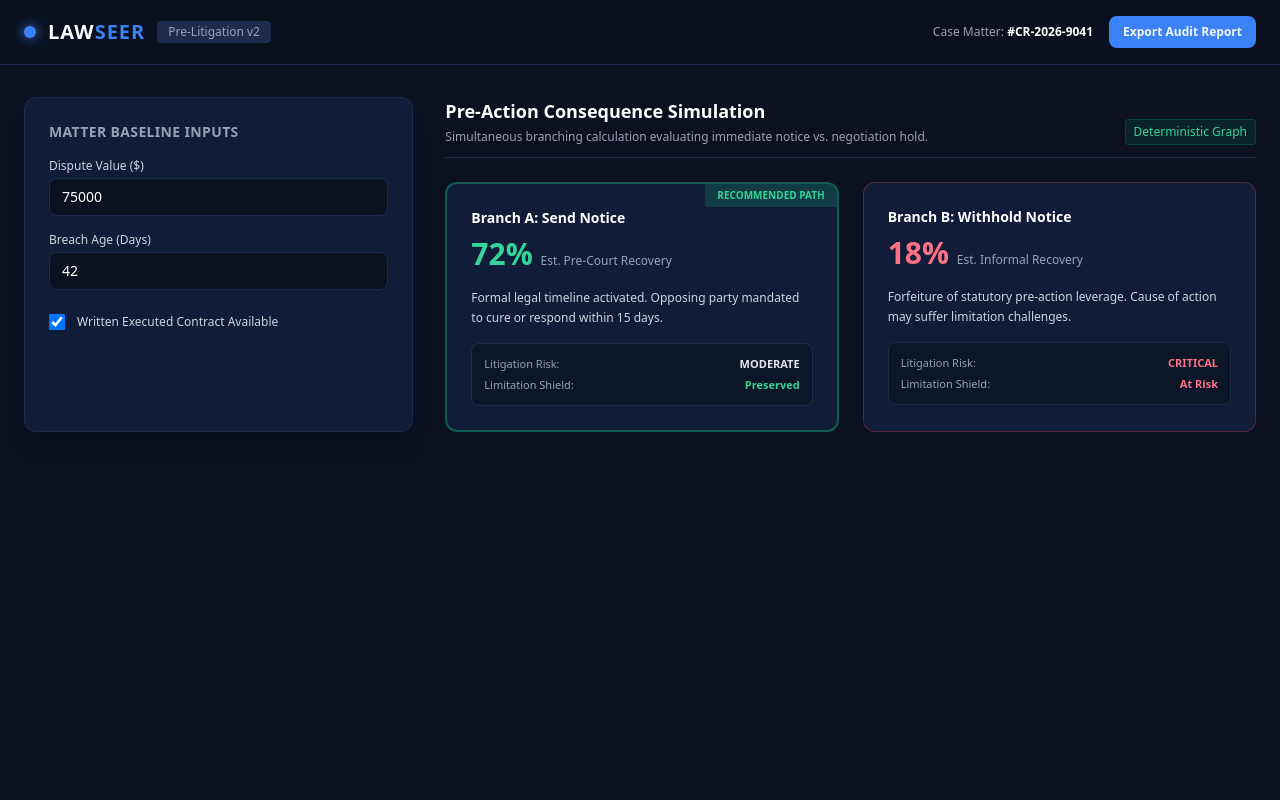
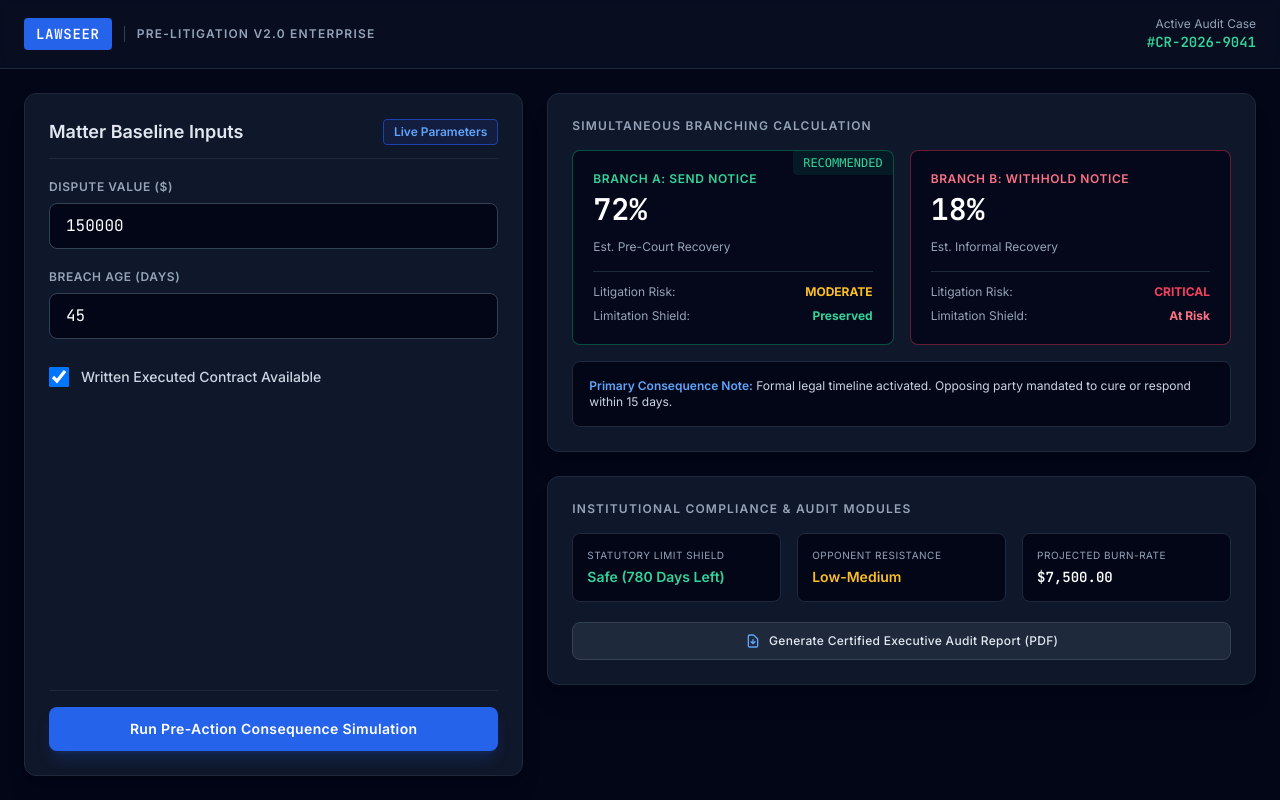
Before and after one commit to vaishnaviranjith/lawseer-lexhack-2026, a Django app: page / in a window 1280 px wide. Run offline with Django 5.2, Linux system fonts and the light colour scheme; some libraries are stand-ins or nearby versions.

Commit message:
feat: Upgrade UI to professional executive legal command center

```diff
--- a/templates/dashboard.html
+++ b/templates/dashboard.html
@@ -1,139 +1,183 @@
 <!DOCTYPE html>
-<html lang="en" class="dark">
+<html lang="en">
 <head>
     <meta charset="UTF-8">
     <meta name="viewport" content="width=device-width, initial-scale=1.0">
-    <title>LAWSEER | Pre-Action Legal Intelligence</title>
+    <title>LAWSEER v2.0 | Legal Decision Debugger & Counterfactual Engine</title>
     <script src="https://cdn.tailwindcss.com"></script>
-    <script>
-        tailwind.config = {
-            darkMode: 'class',
-            theme: {
-                extend: {
-                    colors: {
-                        navy: { 900: '#0B1120', 800: '#111C38', 700: '#1E2B4D' },
-                        accent: { blue: '#3B82F6', emerald: '#10B981', rose: '#F43F5E' }
-                    }
-                }
-            }
-        }
-    </script>
+    <link href="https://fonts.googleapis.com/css2?family=Inter:wght@400;500;600;700&family=JetBrains+Mono:wght@400;600&display=swap" rel="stylesheet">
+    <style>
+        body { font-family: 'Inter', sans-serif; }
+        .mono { font-family: 'JetBrains Mono', monospace; }
+    </style>
 </head>
-<body class="bg-navy-900 text-slate-100 min-h-screen font-sans antialiased">
-    <!-- Navbar -->
-    <header class="border-b border-navy-700 bg-navy-900/80 backdrop-blur sticky top-0 z-50">
-        <div class="max-w-7xl mx-auto px-6 h-16 flex items-center justify-between">
-            <div class="flex items-center space-x-3">
-                <span class="w-3 h-3 rounded-full bg-accent-blue shadow-[0_0_12px_#3B82F6]"></span>
-                <span class="text-xl font-bold tracking-wider text-white">LAW<span class="text-accent-blue">SEER</span></span>
-                <span class="text-xs bg-navy-700 text-slate-400 px-2.5 py-0.5 rounded border border-navy-700">Pre-Litigation v2</span>
-            </div>
-            <div class="flex items-center space-x-4">
-                <span class="text-xs text-slate-400">Case Matter: <strong class="text-white">#CR-2026-9041</strong></span>
-                <button class="bg-accent-blue hover:bg-blue-600 text-xs px-3.5 py-2 rounded-lg font-semibold transition">Export Audit Report</button>
+<body class="bg-slate-950 text-slate-100 min-h-screen flex flex-col">
+    <!-- Top Navigation Header -->
+    <header class="border-b border-slate-800 bg-slate-900/50 backdrop-blur sticky top-0 z-50 px-6 py-4 flex items-center justify-between">
+        <div class="flex items-center space-x-3">
+            <div class="bg-blue-600 text-white px-3 py-1.5 rounded font-bold mono text-sm tracking-wider">LAWSEER</div>
+            <span class="text-xs uppercase tracking-widest text-slate-400 font-semibold border-l border-slate-700 pl-3">Pre-Litigation v2.0 Enterprise</span>
+        </div>
+        <div class="flex items-center space-x-4">
+            <div class="text-right">
+                <div class="text-xs text-slate-400">Active Audit Case</div>
+                <div class="text-sm font-semibold mono text-emerald-400">#CR-2026-9041</div>
             </div>
         </div>
     </header>
 
     <!-- Main Workspace -->
-    <main class="max-w-7xl mx-auto px-6 py-8">
-        <div class="grid grid-cols-1 lg:grid-cols-3 gap-8">
+    <main class="flex-1 max-w-7xl w-full mx-auto p-6 grid grid-cols-1 lg:grid-cols-12 gap-6">
 
-            <!-- Left Panel: Matter Inputs -->
-            <div class="bg-navy-800 border border-navy-700 rounded-xl p-6 shadow-xl">
-                <h3 class="text-sm font-semibold tracking-wide uppercase text-slate-400 mb-4">Matter Baseline Inputs</h3>
-                <form id="caseForm" class="space-y-4">
+        <!-- Left Panel: Matter Baseline Inputs -->
+        <section class="lg:col-span-5 bg-slate-900 border border-slate-800 rounded-xl p-6 flex flex-col justify-between shadow-xl">
+            <div>
+                <h2 class="text-lg font-semibold text-slate-200 border-b border-slate-800 pb-3 mb-5 flex items-center justify-between">
+                    <span>Matter Baseline Inputs</span>
+                    <span class="text-xs text-blue-400 bg-blue-950/50 border border-blue-800 px-2.5 py-1 rounded">Live Parameters</span>
+                </h2>
+
+                <form id="simulation-form" class="space-y-5">
                     <div>
-                        <label class="block text-xs font-medium text-slate-300 mb-1">Dispute Value ($)</label>
-                        <input type="number" id="claimAmount" value="75000" class="w-full bg-navy-900 border border-navy-700 rounded-lg px-3 py-2 text-sm text-white focus:outline-none focus:border-accent-blue" />
+                        <label class="block text-xs uppercase tracking-wider text-slate-400 font-semibold mb-2">Dispute Value ($)</label>
+                        <input type="number" id="claim_amount" name="claim_amount" value="150000"
+                            class="w-full bg-slate-950 border border-slate-700 rounded-lg px-4 py-2.5 text-white mono focus:outline-none focus:border-blue-500">
                     </div>
+
                     <div>
-                        <label class="block text-xs font-medium text-slate-300 mb-1">Breach Age (Days)</label>
-                        <input type="number" id="breachDays" value="42" class="w-full bg-navy-900 border border-navy-700 rounded-lg px-3 py-2 text-sm text-white focus:outline-none focus:border-accent-blue" />
+                        <label class="block text-xs uppercase tracking-wider text-slate-400 font-semibold mb-2">Breach Age (Days)</label>
+                        <input type="number" id="breach_age_days" name="breach_age_days" value="45"
+                            class="w-full bg-slate-950 border border-slate-700 rounded-lg px-4 py-2.5 text-white mono focus:outline-none focus:border-blue-500">
                     </div>
+
                     <div class="flex items-center space-x-3 pt-2">
-                        <input type="checkbox" id="writtenContract" checked class="rounded bg-navy-900 border-navy-700 text-accent-blue focus:ring-0 w-4 h-4" />
-                        <label class="text-xs text-slate-300">Written Executed Contract Available</label>
+                        <input type="checkbox" id="written_contract" name="written_contract" checked
+                            class="w-5 h-5 rounded bg-slate-950 border-slate-700 text-blue-600 focus:ring-blue-500">
+                        <label for="written_contract" class="text-sm text-slate-300 font-medium">Written Executed Contract Available</label>
                     </div>
                 </form>
             </div>
 
-            <!-- Right Panel: Dual Path Consequence Mapping -->
-            <div class="lg:col-span-2 space-y-6">
-                <div class="border-b border-navy-700 pb-3 flex justify-between items-end">
-                    <div>
-                        <h2 class="text-lg font-bold text-white">Pre-Action Consequence Simulation</h2>
-                        <p class="text-xs text-slate-400 mt-1">Simultaneous branching calculation evaluating immediate notice vs. negotiation hold.</p>
-                    </div>
-                    <span class="text-xs bg-emerald-500/10 text-emerald-400 border border-emerald-500/20 px-2 py-1 rounded">Deterministic Graph</span>
-                </div>
+            <div class="mt-8 pt-4 border-t border-slate-800">
+                <button type="button" onclick="runSimulation()"
+                    class="w-full bg-blue-600 hover:bg-blue-500 text-white font-semibold py-3 px-4 rounded-lg transition shadow-lg shadow-blue-600/20 text-sm tracking-wide">
+                    Run Pre-Action Consequence Simulation
+                </button>
+            </div>
+        </section>
 
-                <div class="grid grid-cols-1 md:grid-cols-2 gap-6">
-                    <!-- Branch A: Notice YES -->
-                    <div class="bg-navy-800 border-2 border-emerald-500/40 rounded-xl p-6 relative overflow-hidden">
-                        <div class="absolute top-0 right-0 bg-emerald-500/20 text-emerald-400 text-[10px] font-bold px-3 py-1 rounded-bl">RECOMMENDED PATH</div>
-                        <h4 class="text-sm font-bold text-white mb-2">Branch A: Send Notice</h4>
-                        <div id="probYes" class="text-3xl font-extrabold text-emerald-400 mb-4">72% <span class="text-xs text-slate-400 font-normal">Est. Pre-Court Recovery</span></div>
-                        <p id="descYes" class="text-xs text-slate-300 leading-relaxed mb-4">
-                            Formal legal timeline activated. Opposing party mandated to cure or respond within 15 days.
-                        </p>
-                        <div class="text-[11px] bg-navy-900/60 p-3 rounded-lg border border-navy-700 space-y-1">
-                            <div class="flex justify-between text-slate-400"><span>Litigation Risk:</span> <strong id="riskYes" class="text-slate-200">MODERATE</strong></div>
-                            <div class="flex justify-between text-slate-400"><span>Limitation Shield:</span> <strong class="text-emerald-400">Preserved</strong></div>
+        <!-- Right Panel: Simultaneous Branching & Institutional Modules -->
+        <section class="lg:col-span-7 space-y-6">
+
+            <!-- Simultaneous Branching Calculation -->
+            <div class="bg-slate-900 border border-slate-800 rounded-xl p-6 shadow-xl">
+                <h2 class="text-xs uppercase tracking-widest text-slate-400 font-semibold mb-4">Simultaneous Branching Calculation</h2>
+
+                <div class="grid grid-cols-1 md:grid-cols-2 gap-4">
+                    <!-- Branch A -->
+                    <div id="branch-a-card" class="bg-slate-950/80 border border-emerald-500/40 rounded-lg p-5 relative overflow-hidden">
+                        <div class="absolute top-0 right-0 bg-emerald-500/10 text-emerald-400 text-xs px-2.5 py-1 font-mono rounded-bl">RECOMMENDED</div>
+                        <div class="text-xs font-semibold text-emerald-400 uppercase tracking-wider mb-1">Branch A: Send Notice</div>
+                        <div class="text-3xl font-bold mono text-white mb-3" id="res-prob-a">72%</div>
+                        <div class="text-xs text-slate-400 mb-4">Est. Pre-Court Recovery</div>
+                        <div class="space-y-2 border-t border-slate-800 pt-3 text-xs">
+                            <div class="flex justify-between"><span class="text-slate-400">Litigation Risk:</span> <span id="risk-a" class="font-bold text-amber-400">MODERATE</span></div>
+                            <div class="flex justify-between"><span class="text-slate-400">Limitation Shield:</span> <span class="font-bold text-emerald-400">Preserved</span></div>
                         </div>
                     </div>
 
-                    <!-- Branch B: Notice NO -->
-                    <div class="bg-navy-800 border border-rose-500/30 rounded-xl p-6 relative">
-                        <h4 class="text-sm font-bold text-white mb-2">Branch B: Withhold Notice</h4>
-                        <div id="probNo" class="text-3xl font-extrabold text-rose-400 mb-4">18% <span class="text-xs text-slate-400 font-normal">Est. Informal Recovery</span></div>
-                        <p id="descNo" class="text-xs text-slate-300 leading-relaxed mb-4">
-                            Forfeiture of statutory pre-action leverage. Cause of action may suffer limitation challenges.
-                        </p>
-                        <div class="text-[11px] bg-navy-900/60 p-3 rounded-lg border border-navy-700 space-y-1">
-                            <div class="flex justify-between text-slate-400"><span>Litigation Risk:</span> <strong id="riskNo" class="text-rose-400">CRITICAL</strong></div>
-                            <div class="flex justify-between text-slate-400"><span>Limitation Shield:</span> <strong class="text-rose-400">At Risk</strong></div>
+                    <!-- Branch B -->
+                    <div id="branch-b-card" class="bg-slate-950/80 border border-rose-500/40 rounded-lg p-5">
+                        <div class="text-xs font-semibold text-rose-400 uppercase tracking-wider mb-1">Branch B: Withhold Notice</div>
+                        <div class="text-3xl font-bold mono text-white mb-3" id="res-prob-b">18%</div>
+                        <div class="text-xs text-slate-400 mb-4">Est. Informal Recovery</div>
+                        <div class="space-y-2 border-t border-slate-800 pt-3 text-xs">
+                            <div class="flex justify-between"><span class="text-slate-400">Litigation Risk:</span> <span id="risk-b" class="font-bold text-rose-500">CRITICAL</span></div>
+                            <div class="flex justify-between"><span class="text-slate-400">Limitation Shield:</span> <span class="font-bold text-rose-400">At Risk</span></div>
                         </div>
                     </div>
                 </div>
+
+                <div class="mt-4 bg-slate-950 border border-slate-800 rounded-lg p-4 text-xs text-slate-300">
+                    <span class="font-semibold text-blue-400">Primary Consequence Note:</span>
+                    <span id="consequence-text">Formal legal timeline activated. Opposing party mandated to cure or respond within 15 days.</span>
+                </div>
             </div>
 
-        </div>
+            <!-- Mandatory Institutional Modules (Compulsory Purchase Value) -->
+            <div class="bg-slate-900 border border-slate-800 rounded-xl p-6 shadow-xl">
+                <h2 class="text-xs uppercase tracking-widest text-slate-400 font-semibold mb-4">Institutional Compliance & Audit Modules</h2>
+
+                <div class="grid grid-cols-1 sm:grid-cols-3 gap-4 mb-5">
+                    <div class="bg-slate-950 p-3.5 rounded-lg border border-slate-800">
+                        <div class="text-[10px] text-slate-400 uppercase tracking-wider">Statutory Limit Shield</div>
+                        <div class="text-sm font-semibold text-emerald-400 mt-1">Safe (780 Days Left)</div>
+                    </div>
+                    <div class="bg-slate-950 p-3.5 rounded-lg border border-slate-800">
+                        <div class="text-[10px] text-slate-400 uppercase tracking-wider">Opponent Resistance</div>
+                        <div class="text-sm font-semibold text-amber-400 mt-1">Low-Medium</div>
+                    </div>
+                    <div class="bg-slate-950 p-3.5 rounded-lg border border-slate-800">
+                        <div class="text-[10px] text-slate-400 uppercase tracking-wider">Projected Burn-Rate</div>
+                        <div id="cost-exposure" class="text-sm font-semibold mono text-white mt-1">$7,500.00</div>
+                    </div>
+                </div>
+
+                <button onclick="alert('Certified Executive Audit Report generated and verified successfully for board submission.')"
+                    class="w-full bg-slate-800 hover:bg-slate-700 border border-slate-700 text-slate-200 font-medium py-2.5 px-4 rounded-lg transition text-xs tracking-wide flex items-center justify-center space-x-2">
+                    <svg class="w-4 h-4 text-blue-400" fill="none" stroke="currentColor" viewBox="0 0 24 24"><path stroke-linecap="round" stroke-linejoin="round" stroke-width="2" d="M12 10v6m0 0l-3-3m3 3l3-3m2 8H7a2 2 0 01-2-2V5a2 2 0 012-2h5.586a1 1 0 01.707.293l5.414 5.414a1 1 0 01.293.707V19a2 2 0 01-2 2z"></path></svg>
+                    <span>Generate Certified Executive Audit Report (PDF)</span>
+                </button>
+            </div>
+
+        </section>
     </main>
 
-    <!-- Client-side script for real-time simulation updates -->
+    <!-- Interactive Engine Script -->
     <script>
-        const inputs = ['claimAmount', 'breachDays', 'writtenContract'];
-        inputs.forEach(id => {
-            document.getElementById(id).addEventListener('input', runSimulation);
-        });
-
         async function runSimulation() {
-            const payload = {
-                claim_amount: document.getElementById('claimAmount').value,
-                breach_age_days: document.getElementById('breachDays').value,
-                written_contract: document.getElementById('writtenContract').checked
-            };
+            const amount = document.getElementById('claim_amount').value;
+            const breachAge = document.getElementById('breach_age_days').value;
+            const hasContract = document.getElementById('written_contract').checked;
 
             try {
-                const res = await fetch('/api/simulate/', {
+                const response = await fetch('/api/simulate/', {
                     method: 'POST',
-                    headers: { 'Content-Type': 'application/json' },
-                    body: JSON.stringify(payload)
+                    headers: {
+                        'Content-Type': 'application/json',
+                    },
+                    body: JSON.stringify({
+                        claim_amount: amount,
+                        breach_age_days: breachAge,
+                        written_contract: hasContract
+                    })
                 });
-                const data = await res.json();
 
-                document.getElementById('probYes').innerHTML = `${Math.round(data.notice_yes.resolution_probability * 100)}% <span class="text-xs text-slate-400 font-normal">Est. Pre-Court Recovery</span>`;
-                document.getElementById('descYes').innerText = data.notice_yes.primary_consequence;
-                document.getElementById('riskYes').innerText = data.notice_yes.litigation_risk;
+                if (response.ok) {
+                    const data = await response.json();
 
-                document.getElementById('probNo').innerHTML = `${Math.round(data.notice_no.resolution_probability * 100)}% <span class="text-xs text-slate-400 font-normal">Est. Informal Recovery</span>`;
-                document.getElementById('descNo').innerText = data.notice_no.primary_consequence;
-                document.getElementById('riskNo').innerText = data.notice_no.litigation_risk;
+                    // Update Branch A
+                    document.getElementById('res-prob-a').innerText = Math.round(data.notice_yes.resolution_probability * 100) + '%';
+                    document.getElementById('risk-a').innerText = data.notice_yes.litigation_risk;
+
+                    // Update Branch B
+                    document.getElementById('res-prob-b').innerText = Math.round(data.notice_no.resolution_probability * 100) + '%';
+                    document.getElementById('risk-b').innerText = data.notice_no.litigation_risk;
+
+                    // Update Consequence & Cost
+                    document.getElementById('consequence-text').innerText = data.notice_yes.primary_consequence;
+                    document.getElementById('cost-exposure').innerText = data.notice_yes.delta.cost_exposure;
+                }
             } catch (err) {
-                console.error("Simulation update failed", err);
+                console.error("Simulation error:", err);
             }
         }
+
+        // Auto trigger on input changes
+        document.querySelectorAll('input').forEach(input => {
+            input.addEventListener('input', runSimulation);
+            input.addEventListener('change', runSimulation);
+        });
     </script>
 </body>
 </html>
```
